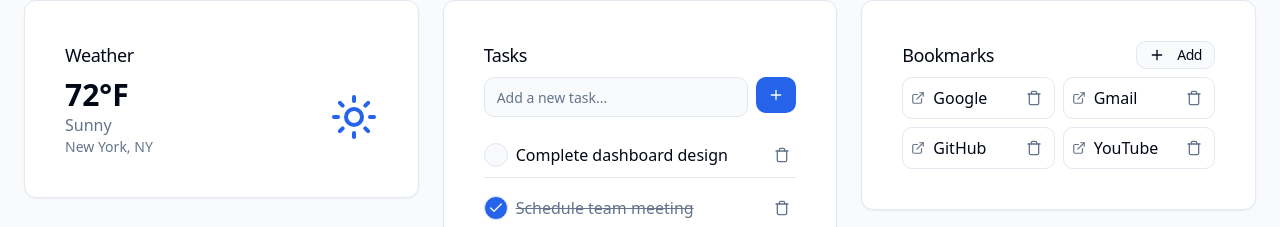
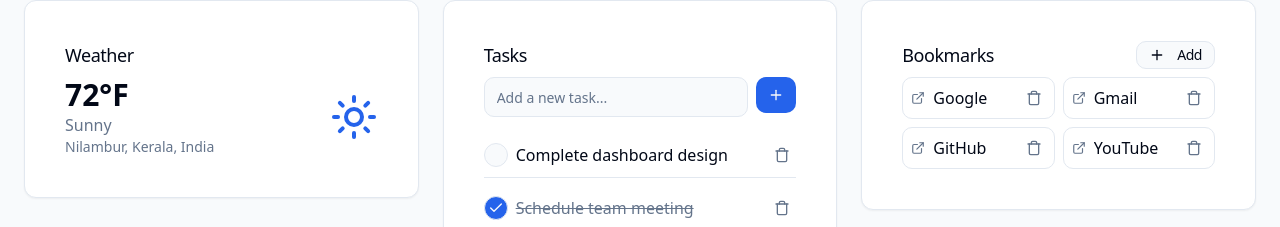
Before and after one commit to ServerScriptsX/Dashboard, a React (Vite) app: page / in a window 1280 px wide. Shown: the part 359-586 px from the top of the page. Built offline with nearby package versions, Linux system fonts and the light colour scheme.

Commit message:
Update weather location
Change the weather location to Nilambur, Kerala, India.

```diff
--- a/src/components/WeatherWidget.tsx
+++ b/src/components/WeatherWidget.tsx
@@ -37,7 +37,7 @@ const WeatherWidget = () => {
           <div className="flex flex-col">
             <span className="text-3xl font-bold">{weather.temp}</span>
             <span className="text-muted-foreground">{weather.description}</span>
-            <span className="text-sm text-muted-foreground">New York, NY</span>
+            <span className="text-sm text-muted-foreground">Nilambur, Kerala, India</span>
           </div>
           <WeatherIcon className="h-12 w-12 text-primary" />
         </div>
```
